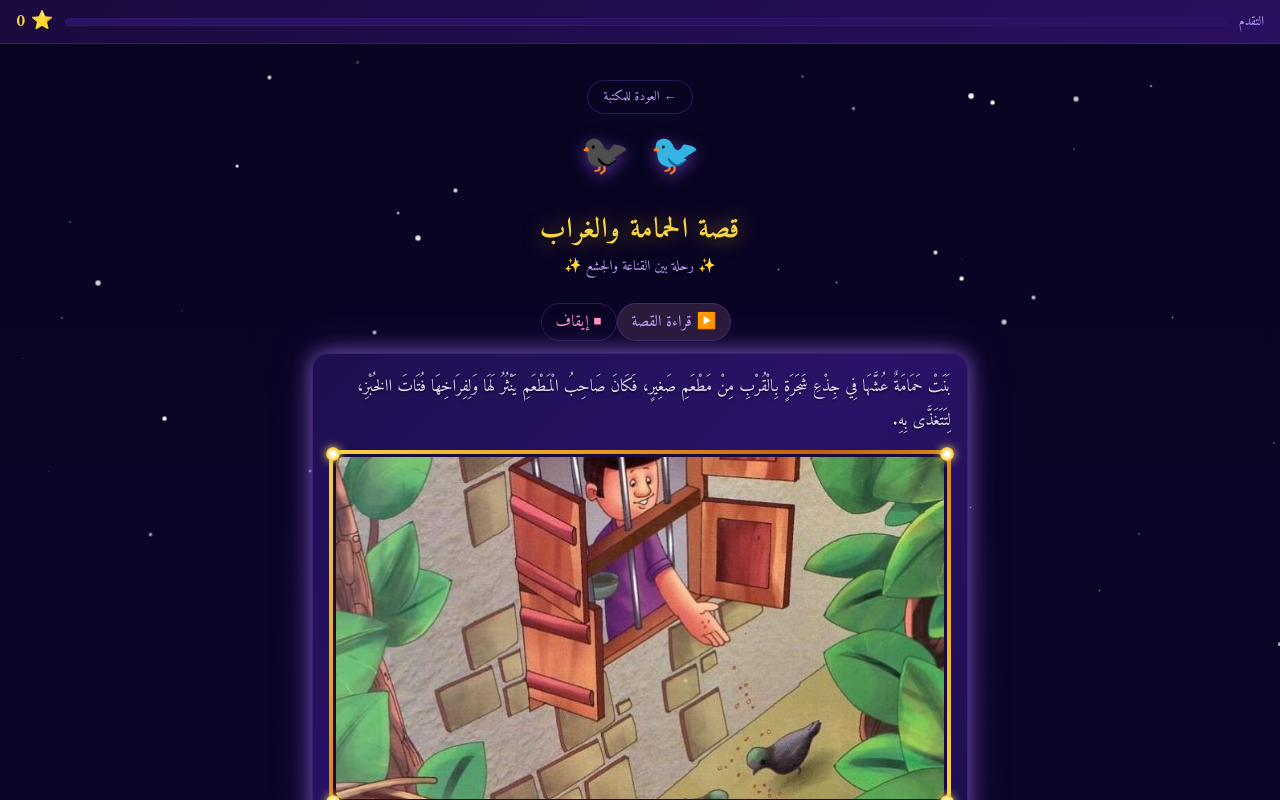
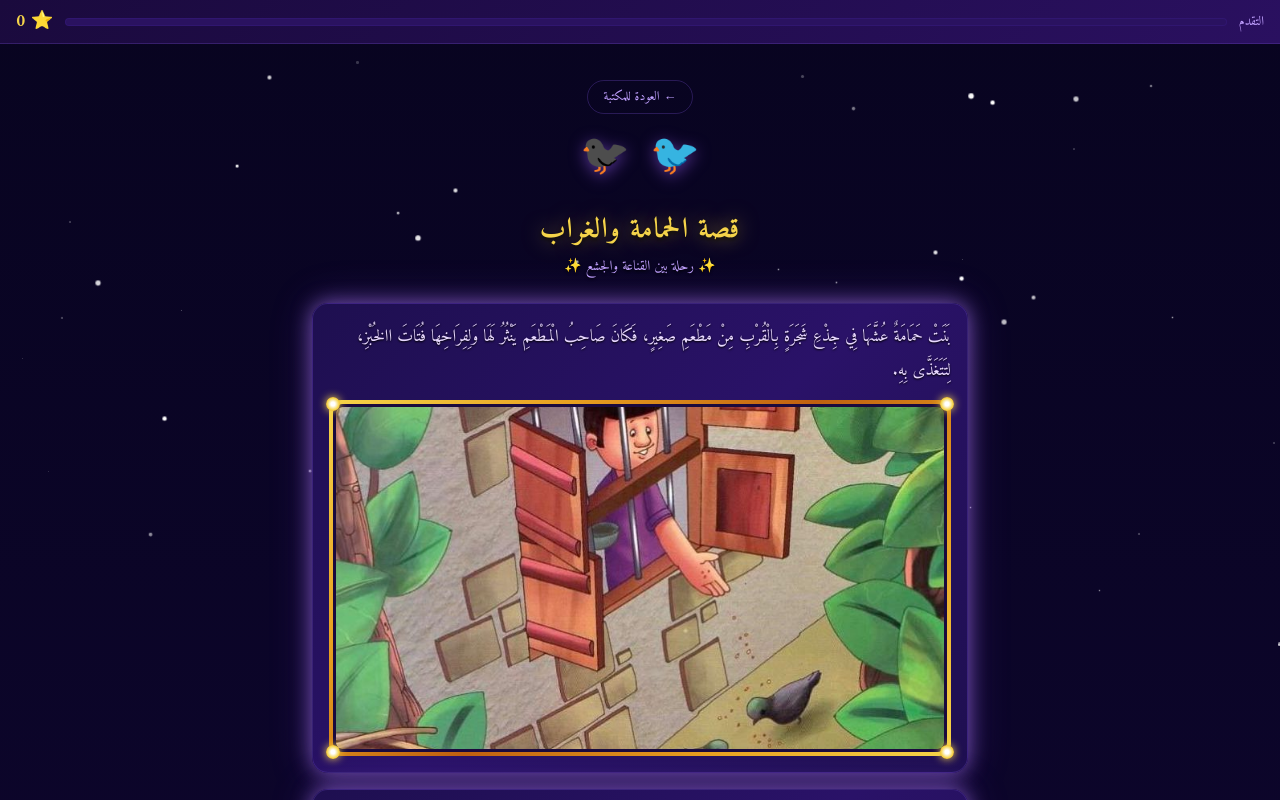
Before and after one commit to ahmedbenbettaieb/Arabic-Story, a React (Vite) app: page /story/pigeon in a window 1280 px wide. Shown: the top 800 px of the page. Built offline with nearby package versions, Linux system fonts and the light colour scheme.

Commit message:
removing buttonsé

```diff
--- a/src/components/StorySection.tsx
+++ b/src/components/StorySection.tsx
@@ -1,52 +1,15 @@
 import { useMemo } from "react";
 import type { StoryPart } from "../data/quizData";
-import { useStorySpeech } from "../hooks/useStorySpeech";
 
 interface Props {
   storyParts: StoryPart[];
 }
 
 export default function StorySection({ storyParts }: Props) {
-  const { speak, stop, isPlaying } = useStorySpeech();
-
   const storyQueue = useMemo(() => storyParts.map((p) => p.text), [storyParts]);
 
   return (
     <div style={{ marginBottom: 24, marginTop: 16 }}>
-      <div style={{ textAlign: "center", marginBottom: "12px" }}>
-        <button
-          onClick={() => speak(storyQueue)}
-          disabled={isPlaying}
-          style={{
-            marginRight: "8px",
-            padding: "6px 14px",
-            borderRadius: "20px",
-            border: "1px solid #6040b060",
-            background: isPlaying ? "#1a4b2d" : "#2a1b3d",
-            color: isPlaying ? "#5fef7f" : "#c0a0ff",
-            cursor: isPlaying ? "default" : "pointer",
-            fontFamily: "'Amiri', serif",
-          }}
-        >
-          {isPlaying ? "🔊 قيد التشغيل..." : "▶️ قراءة القصة"}
-        </button>
-
-        <button
-          onClick={stop}
-          style={{
-            padding: "6px 14px",
-            borderRadius: "20px",
-            border: "1px solid #6040b060",
-            background: "transparent",
-            color: "#ff90c0",
-            cursor: "pointer",
-            fontFamily: "'Amiri', serif",
-          }}
-        >
-          ⏹ إيقاف
-        </button>
-      </div>
-
       {storyParts.map((p, i) => (
         <div key={i} className="story-card">
           <div className="story-card-inner">
```
